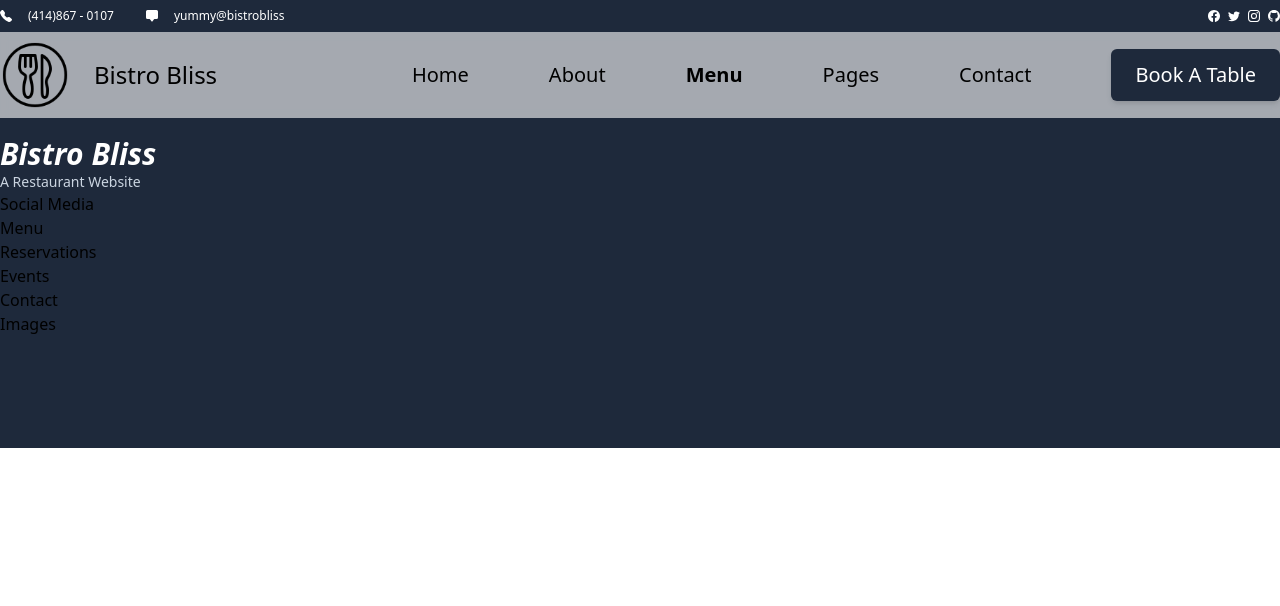
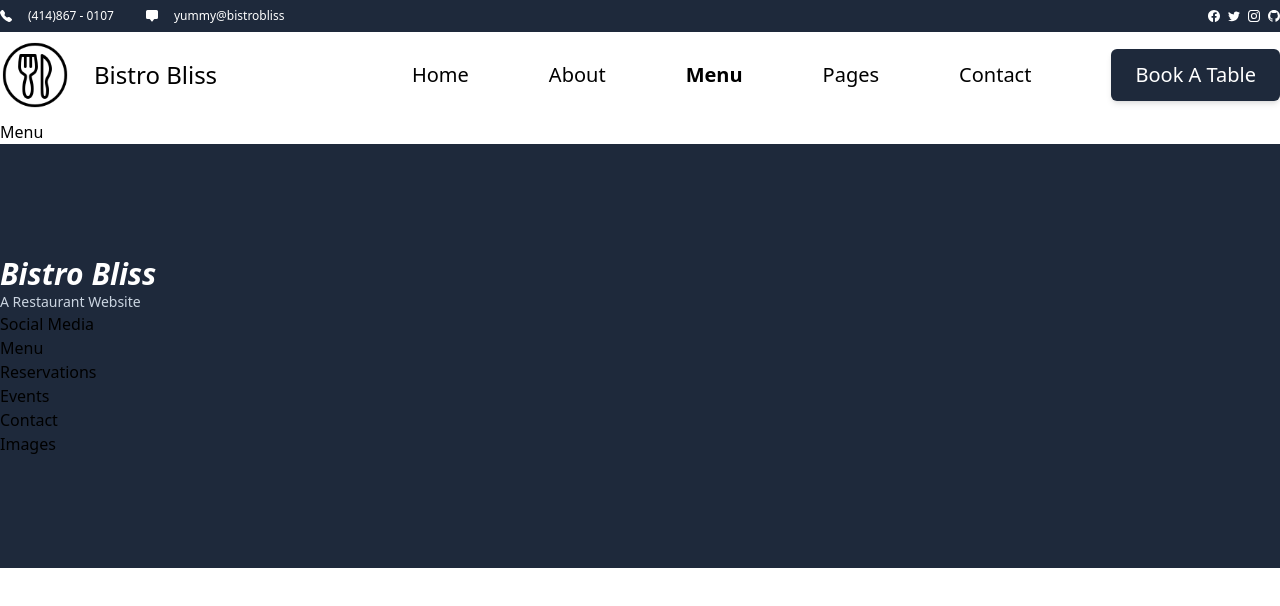
Before and after one commit to Srijanbista/restro, a Next.js app: page /menu in a window 1280 px wide. Shown: the top 606 px of the page. Built offline with nearby package versions, Linux system fonts and the light colour scheme.

Commit message:
added padding top to pages.

```diff
--- a/src/app/about/page.tsx
+++ b/src/app/about/page.tsx
@@ -1,3 +1,3 @@
 export default function Page() {
-  return <div>Page</div>;
+  return <div className="pt-[120px]">Page</div>;
 }
--- a/src/app/contact/page.tsx
+++ b/src/app/contact/page.tsx
@@ -1,3 +1,3 @@
 export default function Contact() {
-  return <div>Contact</div>;
+  return <div className="pt-[120px]">Contact</div>;
 }
--- a/src/app/menu/page.tsx
+++ b/src/app/menu/page.tsx
@@ -1,3 +1,3 @@
 export default function Menu() {
-  return <div>Menu</div>;
+  return <div className="pt-[120px]">Menu</div>;
 }
--- a/src/app/pages/page.tsx
+++ b/src/app/pages/page.tsx
@@ -1,3 +1,3 @@
 export default function Pages() {
-  return <div>Pages</div>;
+  return <div className="pt-[120px]">Pages</div>;
 }
```
